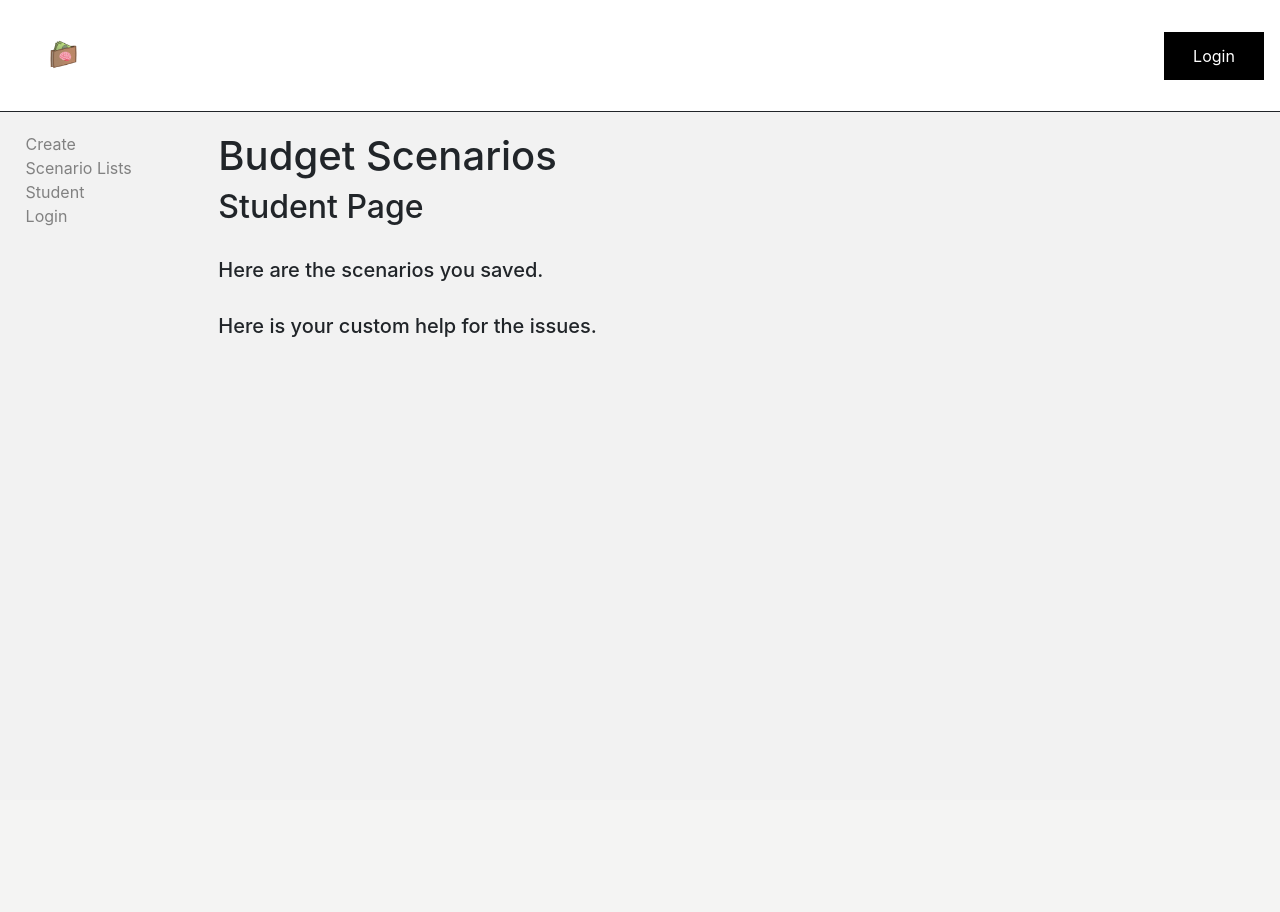
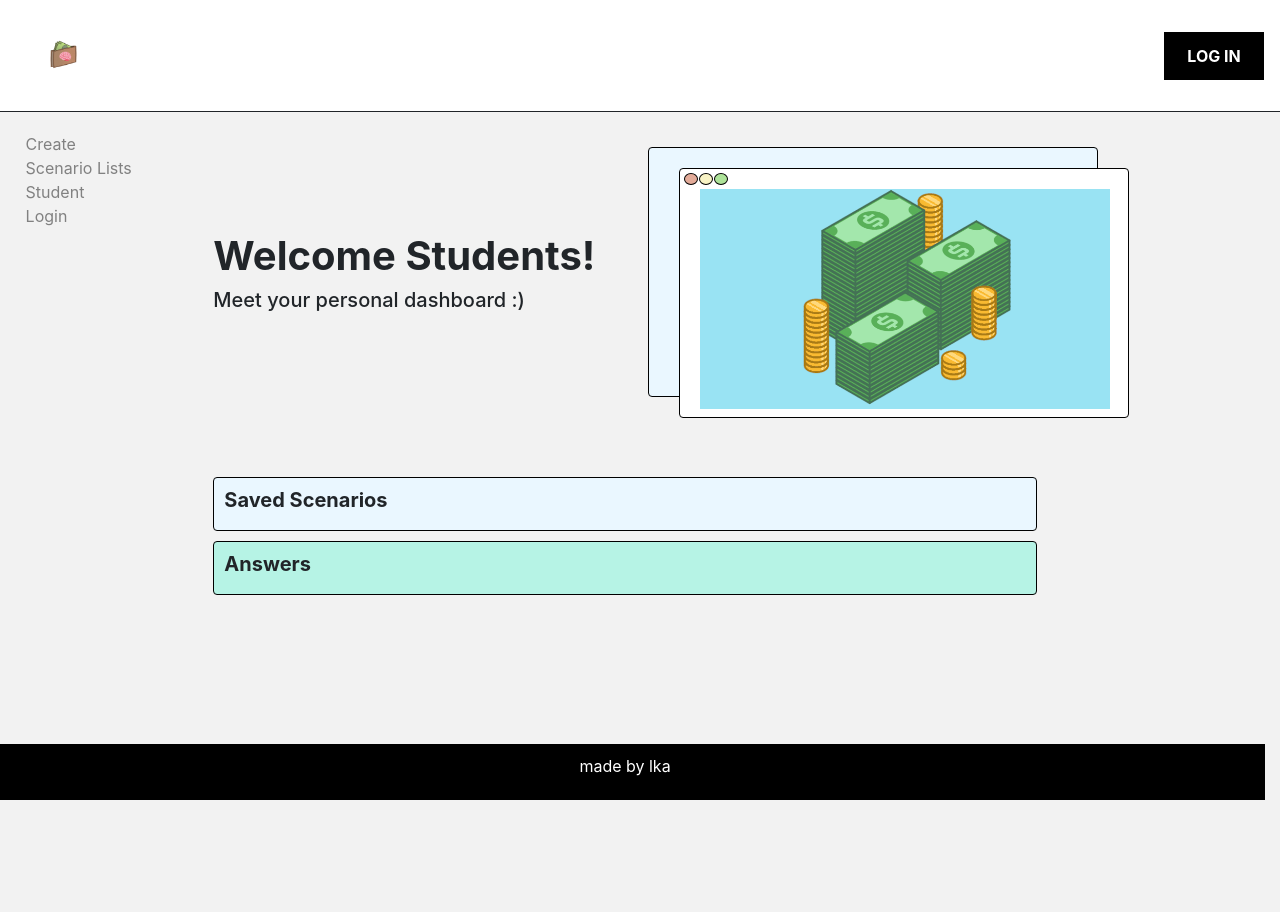
Before and after one commit to lailamay/CodeLabs, a Django app: page /student/ in a window 1280 px wide. Before the commit the page ends 337 px from the top, so only its background shows below. Run offline with Django 3.2, Linux system fonts and the light colour scheme; data that the repository does not hold is empty; some libraries are stand-ins or nearby versions.

Commit message:
made changes due to merging

```diff
--- a/mysite/main/models.py
+++ b/mysite/main/models.py
@@ -25,6 +25,9 @@ class Scenario(models.Model):
         return self.text
 
 
+class Meta(AbstractUser.Meta):
+        swappable = 'AUTH_USER_MODEL'
+
 
 class User(AbstractUser):
     is_student = models.BooleanField(default=False, validators=[check_validation_running])
--- a/mysite/main/templates/main/base.html
+++ b/mysite/main/templates/main/base.html
@@ -10,6 +10,7 @@
 
         #content{
             padding-top: 20px;
+            width: 100%;
         }
 
         .navbar {
@@ -25,14 +26,10 @@
             display: block;
         }
 
-        .navbar a:hover{
-            color:#818181;
-        }
-
         .sidebar{
             height: 100%; /* Full-height: remove this if you want "auto" height */
             width: 160px; /* Set the width of the sidebar */
-            position: fixed; /* Fixed Sidebar (stay in place on scroll) */
+            position: absolute;
             overflow-x: hidden; /* Disable horizontal scroll */
             overflow-y: hidden;
             padding-left: 2%;
@@ -62,6 +59,19 @@
         .login{
             color: #ffffff;
         }
+
+        .login:hover{
+            color:#818181
+        }
+
+        footer{
+            position: fixed;
+            background-color: #000000;
+            color: #ffffff;
+            bottom: 0;
+            width: 100%;
+            height: 7%;
+        }
     </style>
 
     <meta charset="utf-8">
@@ -75,7 +85,7 @@
 <body style="background-color:#f2f2f2;">
     <div class="navbar">
         <a href="/"><img src = "{% static 'main\images\logo.png' %}" alt = "Logo"></a>
-        <button class = "login-button"> <a class = "login" href ="/login"> Login </a></button>
+        <button class = "login-button"> <a class = "login" href ="/login"> <strong> LOG IN </strong> </a></button>
     </div>
 
     <div class = "main">
@@ -95,13 +105,16 @@
     <!-- Page content -->
     <div id = "content" class="row justify-content-center">
         <div class="col-8">
-            <h1>Budget Scenarios</h1>
             {% block content %}
             {% endblock %}
         </div>
         </div>
     </div>
 
+    <footer>
+        <p align = "center" style = "padding-top: 10px;"> made by lka </p>
+    </footer>
+
     <script src="https://code.jquery.com/jquery-3.3.1.slim.min.js" integrity="sha384-q8i/X+965DzO0rT7abK41JStQIAqVgRVzpbzo5smXKp4YfRvH+8abtTE1Pi6jizo" crossorigin="anonymous"></script>
     <script src="https://cdnjs.cloudflare.com/ajax/libs/popper.js/1.14.7/umd/popper.min.js" integrity="sha384-UO2eT0CpHqdSJQ6hJty5KVphtPhzWj9WO1clHTMGa3JDZwrnQq4sF86dIHNDz0W1" crossorigin="anonymous"></script>
     <script src="https://stackpath.bootstrapcdn.com/bootstrap/4.3.1/js/bootstrap.min.js" integrity="sha384-JjSmVgyd0p3pXB1rRibZUAYoIIy6OrQ6VrjIEaFf/nJGzIxFDsf4x0xIM+B07jRM" crossorigin="anonymous"></script>
--- a/mysite/main/templates/main/create.html
+++ b/mysite/main/templates/main/create.html
@@ -5,7 +5,7 @@
 {% block title %} Create New List {% endblock %}
 
 {% block content %}
-
+     <h1 style = "padding-bottom: 5px;"> <strong> Create New Scenario List </strong> </h1>
 {% if user.is_authenticated %}
     {% if user.is_student %}
         <p>Your account doesn't have access to this page. To proceed,
@@ -23,7 +23,7 @@
         </form>
     {% endif %}
 {% else %}
-        <a href="{% url 'register' %">Please Register First</a>
+        <a href="{% url 'register' %}"> Please Register First</a>
 
 {% endif %}
 
--- a/mysite/main/templates/main/scenario.html
+++ b/mysite/main/templates/main/scenario.html
@@ -4,7 +4,7 @@
 {% block title %}Scenario List{% endblock %}
 
 {% block content %}
-
+	<h1 style = "padding-bottom: 20px;"> <strong> View Scenario Lists </strong> </h1>
 {% if user.is_authenticated %}
     {% if user.is_student %}
 		<h1>{{scenario_list.name}}</h1>
--- a/mysite/main/templates/main/student.html
+++ b/mysite/main/templates/main/student.html
@@ -6,22 +6,84 @@ Student Page
 {% endblock %}
 
 {% block content %}
-<h2> Student Page </h2>
-<br>
-<h5>Here are the scenarios you saved. </h5>
+<style>
+    .image{
+            width: 450px;
+            height: 250px;
+            left: 715px;
+            top: 110px;
 
+            background: #FFFFFF;
+            border: 1px solid #000000;
+            box-sizing: border-box;
+            border-radius: 4px;
+
+            margin-bottom: 50px;
+            margin-top: 20px;
+            margin-left: 30px;
+        }
+
+    .outer-border{
+        position: absolute;
+        width: 450px;
+        height: 250px;
+        left: 450px;
+        top: 15px;
+
+        background-color: #EAF7FF;;
+        border: 1px solid #000000;
+        box-sizing: border-box;
+        border-radius: 4px;
+    }
+
+    .scenarios{
+        margin-top: 20%;
+        background-color: #EAF7FF;;
+        border: 1px solid #000000;
+        box-sizing: border-box;
+        border-radius: 4px;
+        padding: 10px;
+    }
+
+    .help{
+        background-color: #B6F3E5;
+        border: 1px solid #000000;
+        box-sizing: border-box;
+        border-radius: 4px;
+        padding: 10px;
+        margin-top: 10px;
+    }
+</style>
+
+    <div style = "padding-top: 100px;">
+    <h1> <strong> Welcome Students! </strong> </h1>
+    <h5> Meet your personal dashboard :) </h5>
+    <div>
+
+    <div class = "outer-border">
+        <div class = "image">
+            <button style = "background-color: #E3AB99; position: absolute; width: 12px; height: 12px; left: 35px; top: 25px; border: 1px solid #000000; border-radius: 100%;"> </button>
+            <button style = "background-color: #F8F3C5; position: absolute; width: 12px; height: 12px; left: 50px; top: 25px; border: 1px solid #000000; border-radius: 100%;"> </button>
+            <button style = "background-color: #ADE399; position: absolute; width: 12px; height: 12px; left: 65px; top: 25px; border: 1px solid #000000; border-radius: 100%;"> </button>
+            <img style = "width: 450px; height: 260px; object-fit: cover; padding: 20px;" src = "{% static 'main\images\money.gif' %}" alt = "Budgeting Graphic">
+        </div>
+    </div>
+<div class = "scenarios">
+<h5> <strong> Saved Scenarios </strong> </h5>
 {% for scenario in scenario_list %}
     {% if scenario.complete == True %}
     <li> {{ scenario.text }} </li>
 {% endif %}
 {% endfor %}
-<br>
+</div>
 
-<h5>Here is your custom help for the issues.</h5>
-
+<div class = "help">
+<h5> <strong> Answers </strong> </h5>
 {% for scenario in scenario_list %}
     {% if scenario.complete == True %}
         <li> {{ scenario.answer }} </li>
 {% endif %}
 {% endfor %}
+</div>
+
 {% endblock %}
--- a/mysite/mysite/settings.py
+++ b/mysite/mysite/settings.py
@@ -43,7 +43,9 @@ INSTALLED_APPS = [
 
 ]
 
-
+AUTH_USER_MODEL = [
+    'main.User'
+]
 
 MIDDLEWARE = [
     'django.middleware.security.SecurityMiddleware',
@@ -125,7 +127,7 @@ USE_TZ = True
 
 STATIC_URL = '/static/'
 
-
+MEDIA_URL = '/images/'
 
 CRISPY_TEMPLATE_PACK="bootstrap4"
 
--- a/mysite/register/templates/register/register.html
+++ b/mysite/register/templates/register/register.html
@@ -1,4 +1,4 @@
-from main.models import .
+
 
 {% extends "main/base.html" %}
 
@@ -6,7 +6,8 @@ from main.models import .
 {% load crispy_forms_tags %}
 
 {% block content %}
-    <form method="POST" class="form-group">
+    <h1 style = "margin-bottom: 1%;"> <strong>Create an Account </strong> </h1>
+    <form method="POST" class="form-group" style = "margin-bottom: 50px;">
         {% csrf_token %}
         {{ form|crispy }}
         <button type="submit" class="btn btn-success"</button>Register</button>
--- a/mysite/register/templates/registration/login.html
+++ b/mysite/register/templates/registration/login.html
@@ -7,6 +7,7 @@ Login
 {% load crispy_forms_tags %}
 
 {% block content %}
+    <h1> <strong> Log In </strong> </h1>
     <form method="POST" class="form-group">
         {% csrf_token %}
         {{ form|crispy }}
```
Also changed, not shown: mysite/main/admin.py (+25 -0 lines), mysite/main/templates/main/home.html (+48 -7 lines), 1 other file.
